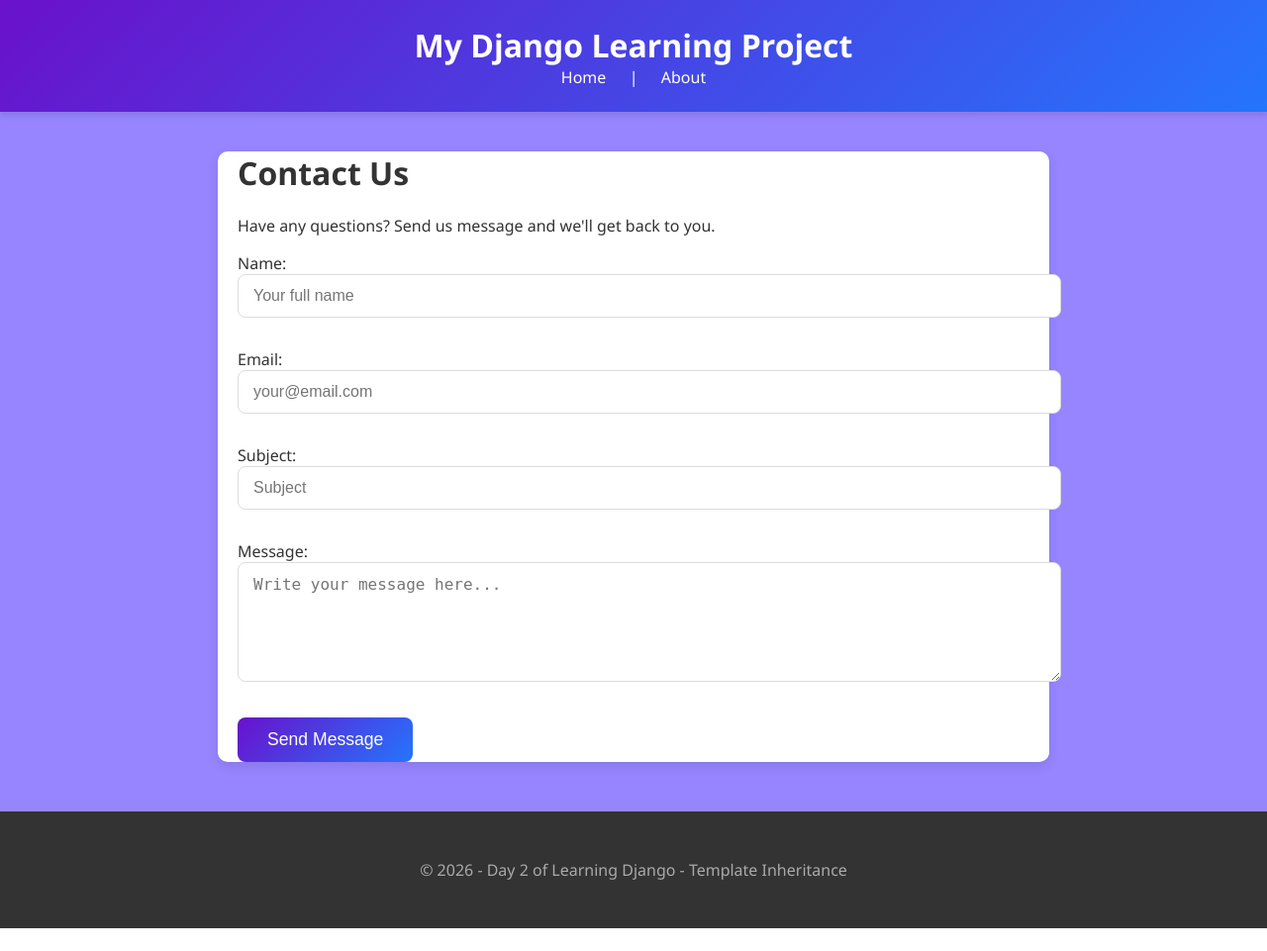
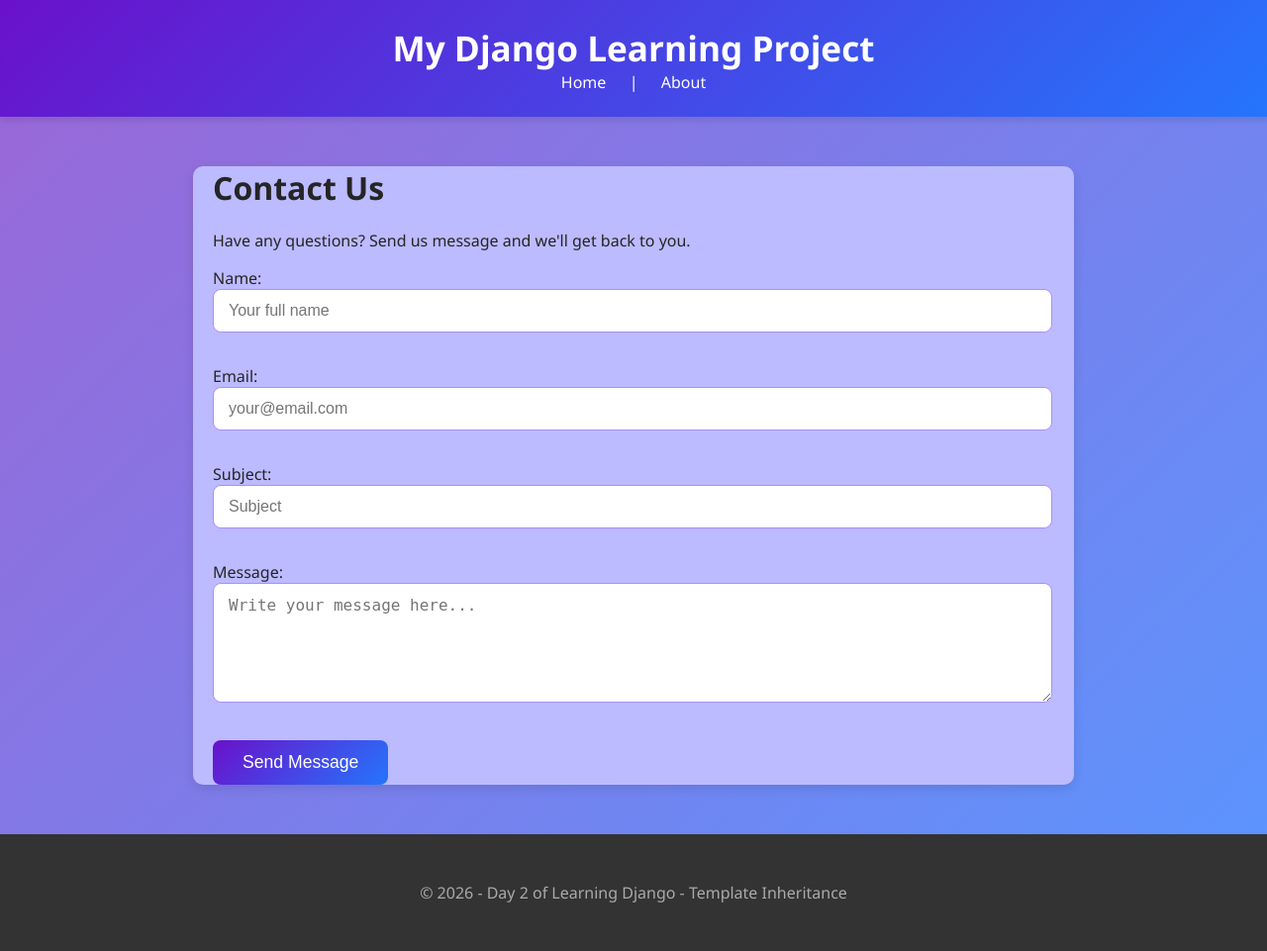
Before and after one commit to chakrabortyabhrok/django-simple-blog, a Django app: page /contact/ in a window 1280 px wide. Shown: the whole page at 99% size. Before the commit the page ends 938 px from the top, so only its background shows below. Run offline with Django 5.2, Linux system fonts and the light colour scheme.

Commit message:
feat: improved UX

```diff
--- a/core/static/core/css/style.css
+++ b/core/static/core/css/style.css
@@ -3,8 +3,8 @@ body {
     font-family: 'Segoe UI', Arial, sans-serif;
     margin: 0;
     padding: 0;
-    background-color: #9785ff;
-    color: #333;
+    background: linear-gradient(135deg, #9c66d6, #5996ff);
+    color: #252525;
 }
 
 header {
@@ -17,7 +17,7 @@ header {
 
 header h1 {
     margin: 0;
-    font-size: 2rem;
+    font-size: 2.2rem;
 }
 
 nav a {
@@ -33,13 +33,13 @@ nav a:hover {
 }
 
 .content {
-    max-width: 800px;
-    margin: 40px auto;
+    max-width: 850px;
+    margin: 50px auto;
     padding: 0 20px;
-    background: white;
+    background: rgb(188, 187, 255);
     border-radius: 10px;
     box-shadow: 0 4px 12px rgba(0, 0, 0, 0.1);
-    min-height: 60vh;
+    min-height: 78vh;
 }
 
 footer {
@@ -51,10 +51,10 @@ footer {
 }
 
 .form-control {
-    width: 100%;
+    width: 96%;
     padding:12px 15px;
-    margin-bottom: 15px;
-    border: 1px solid #ddd;
+    margin-bottom: 17px;
+    border: 1px solid #ab8cff;
     border-radius: 8px;
     font-size: 1rem;
 }
@@ -67,7 +67,7 @@ footer {
 
 .btn-primary {
     background: linear-gradient(135deg, #6a11cb, #2575fc);
-    color: white;
+    color: rgb(255, 255, 255);
     padding: 12px 30px;
     border: none;
     border-radius: 8px;
@@ -76,7 +76,7 @@ footer {
     transition: all 0.3s ease;
 }
 .btn-primary:hover {
-    transform: translateY(-2px);
+    transform: translateY(-6px);
     box-shadow: 0 6px 12px rgba(106, 17, 203, 0.3);
 }
 
```
